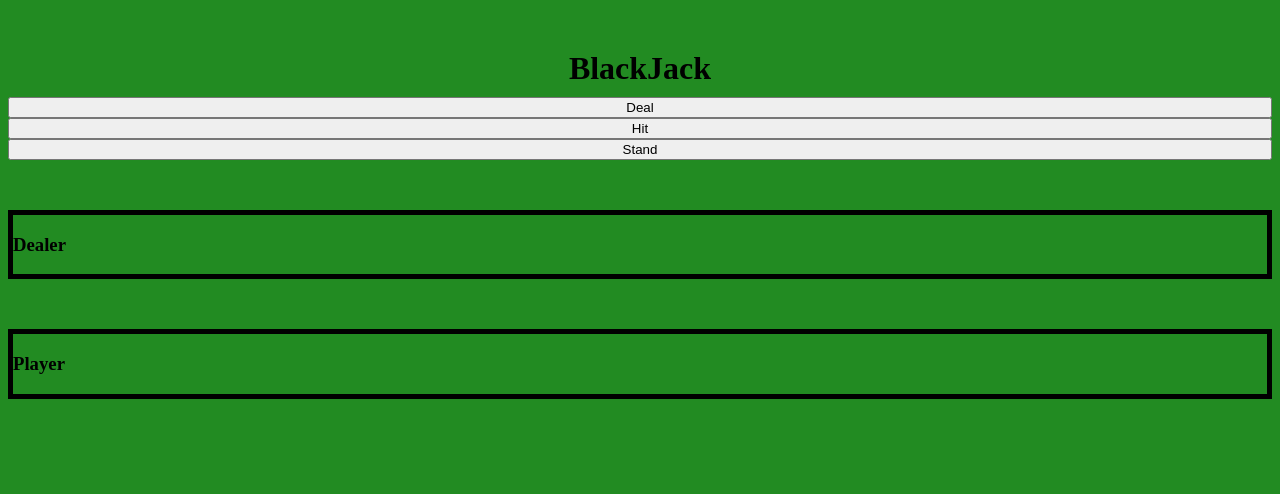
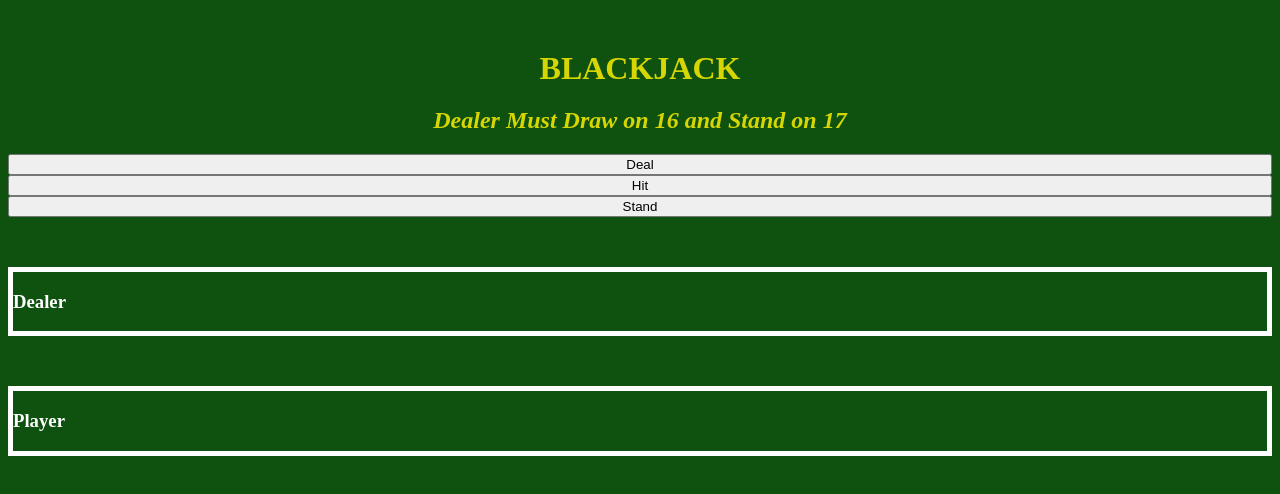
Before and after one commit to caufieldpeterj/blackjack, a plain HTML site: page index.html in a window 1280 px wide. Drawn offline with nearby package versions, Linux system fonts and the light colour scheme.

Commit message:
adjusted primarily CSS and HTML to make the interface look prettier

```diff
--- a/app.js
+++ b/app.js
@@ -145,9 +145,6 @@ const dealerLogic = () => {
 };
 
 
-
-
-
 $(() => {
     // console.log(dealer.hand);
     // console.log(player.hand);
--- a/index.html
+++ b/index.html
@@ -10,7 +10,8 @@
     <link rel="stylesheet" href="styles.css">
 </head>
 <body>
-    <h1>BlackJack</h1>
+    <h1>BLACKJACK</h1>
+    <h2>Dealer Must Draw on 16 and Stand on 17</h2>
     <div class="buttons">
         <button id="deal" type="button">Deal</button>
         <button id="hit"type="button">Hit</button>
--- a/styles.css
+++ b/styles.css
@@ -1,12 +1,23 @@
 /* https://git.generalassemb.ly/seir-1-19/student-resources/tree/main/1_front_end_development/w03d03/student_examples/event_targeting */
 
 body {
-    background-color: forestgreen;
+    background-color: rgb(15, 82, 15);
 }
 
 h1 {
     text-align: center;
-    margin: 50px auto 10px auto;
+    margin: 50px auto 0px auto;
+    color: rgb(214, 214, 3);
+    text-shadow: black;
+}
+
+h2{
+    text-align: center;
+    color: rgb(214, 214, 3);
+    /* color: rgb(212, 4, 4); */
+    text-shadow: black;
+    font-style: italic;
+
 }
 
 .buttons {
@@ -25,8 +36,9 @@ h1 {
 .participant {
     flex-direction: row;
     justify-content: space-around;
-    border: 5px solid black;
+    border: 5px solid white;
     margin-bottom: 50px;
+    color: white;
 }
 
 /*
```
